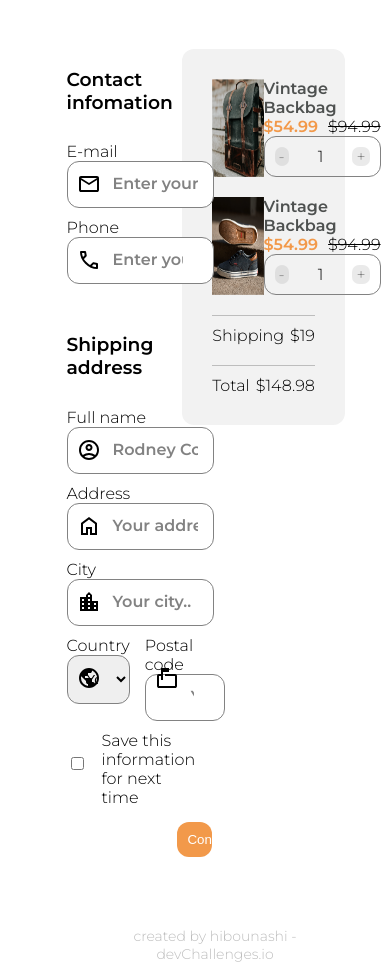
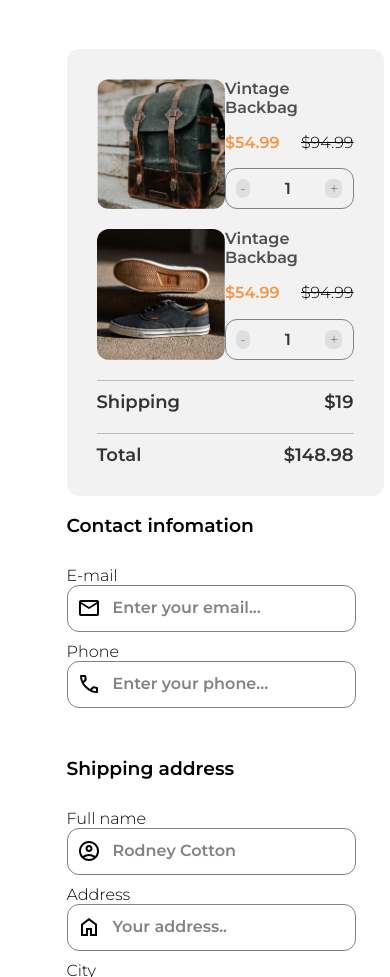
Before and after one commit to hibounashi/checkout-page-master, a plain HTML site: page index.html in a window 390 px wide. Shown: the part 101-1078 px from the top of the page. Drawn offline with Linux system fonts and the light colour scheme.

Commit message:
responsive ✔

```diff
--- a/styles.css
+++ b/styles.css
@@ -72,6 +72,10 @@ button{
     padding: 10px;
     border: none;
     margin-top: 20px;
+    font-size: 16px;
+    font-style: normal;
+    font-weight: 600;
+    line-height: normal;
 }
 .contact{
     display: flex;
@@ -96,6 +100,7 @@ button{
 }
 .trolly img{
     width: 50%;
+    border-radius: 12px;
 }
 .item{
     display: flex;
@@ -146,6 +151,15 @@ line-height: normal;
     color: grey;
     border-radius: 7px;
     padding: 0 4px;
+
+}
+.reduency{
+    color: var(--Gray-1, #333);
+    font-family: Montserrat;
+    font-size: 16px;
+    font-style: normal;
+    font-weight: 600;
+    line-height: normal;
 }
 .pay{
     display: flex;
@@ -153,6 +167,14 @@ line-height: normal;
     justify-content: space-between;
     border-top:1px solid #BDBDBD;
     padding-top: 10px;
+}
+.pay p{
+    color: var(--Gray-1, #333);
+font-family: Montserrat;
+font-size: 18px;
+font-style: normal;
+font-weight: 600;
+line-height: normal;
 }
 footer{
 
@@ -175,3 +197,16 @@ footer div a{
     text-decoration: none; /* Remove underline */
     color: inherit;
 }
+@media (max-width: 700px){
+    .section{
+        flex-direction: column-reverse;
+        justify-content: center;
+    }
+    form{
+        width: 100%;
+    }
+    .trolly{
+        width: 100%;
+
+    }
+}
```
